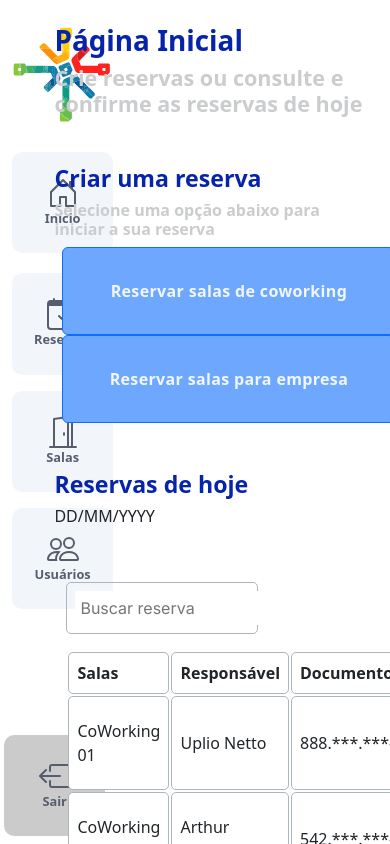
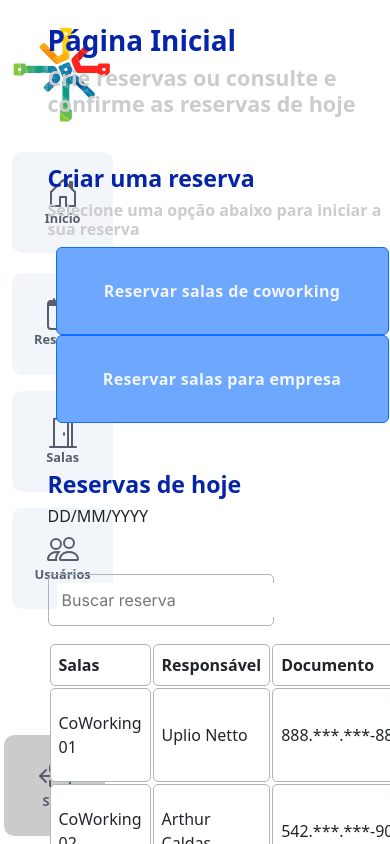
Before and after one commit to mariahlins/acessoReuniaoFront, a plain HTML site: page index.html in a window 390 px wide. Drawn offline with nearby package versions, Linux system fonts and the light colour scheme.

Commit message:
corerção de responsividade de corpo

```diff
--- a/public/components/cabecalho.html
+++ b/public/components/cabecalho.html
@@ -1,4 +1,4 @@
-<div class="row align-items-start header pt-4">
+<div class="align-items-start header pt-4">
     <h1 class="h1 titulo">Página Inicial</h1>
     <h4 class="h4 subtitulo">Crie reservas ou consulte e confirme as reservas de hoje</h4>
 </div>
--- a/public/components/corpo.html
+++ b/public/components/corpo.html
@@ -1,7 +1,7 @@
 <div>
-    <div class="col-10 pt-4">
-        <h3 class="h3 pt-3 titulo">Criar uma reserva</h3>
-        <h6 class=" h6 subtitulo">Selecione uma opção abaixo para iniciar a sua reserva</h6>
+    <div class="pt-4">
+        <h3 class="pt-3 titulo">Criar uma reserva</h3>
+        <h6 class="subtitulo">Selecione uma opção abaixo para iniciar a sua reserva</h6>
         <button class="btn btn-primary bg-azul-claro mx-2">Reservar salas de coworking</button>
         <button class="btn btn-primary bg-azul-claro mx-2">Reservar salas para empresa</button>
 
@@ -9,8 +9,8 @@
         <h6 id="data-hoje" class="h6 subTitulo">DD/MM/YYYY</h6>
     </div>
 
-    <div class="row align-items-center text-center m-0 p-0">
-        <div class="container mt-5" style="padding-right: 9rem;">
+    <div class="align-items-center text-center m-0 p-0">
+        <div class="container mt-5" style="padding-right: 8rem; padding-left:0 !important;max-width:unset">
             <div class="input-container">
                 <input type="text" id="pesquisa-filtro" placeholder="Buscar reserva">
                 <svg xmlns="http://www.w3.org/2000/svg" width="16" height="16" fill="currentColor" class="bi bi-search" viewBox="0 0 16 16">
--- a/public/components/main.html
+++ b/public/components/main.html
@@ -1,3 +1,3 @@
-<main class="col-11 px-0 h-100 d-inline-block mh-100" style="width:90%; float:right; padding-left: 25px !important;">
+<main class="col-11 px-0 h-100 d-flex flex-column mh-100" style="float:right; padding-left: 25px !important;">
     <script src="/public/js/importacaoPadraoMain.js"></script>
 </main>
--- a/public/css/styles.css
+++ b/public/css/styles.css
@@ -21,8 +21,8 @@ html, body {
 .bg-azul-claro{
     background-color: #6ea8fe;
 }
-h, h1, h2, h3, h4, h5, h6{
-    width: fit-content;
+h1, h2, h3, h4, h5, h6{
+    width: fit-content !important;
 }
 .titulo{
     color: #0624AA;
```
